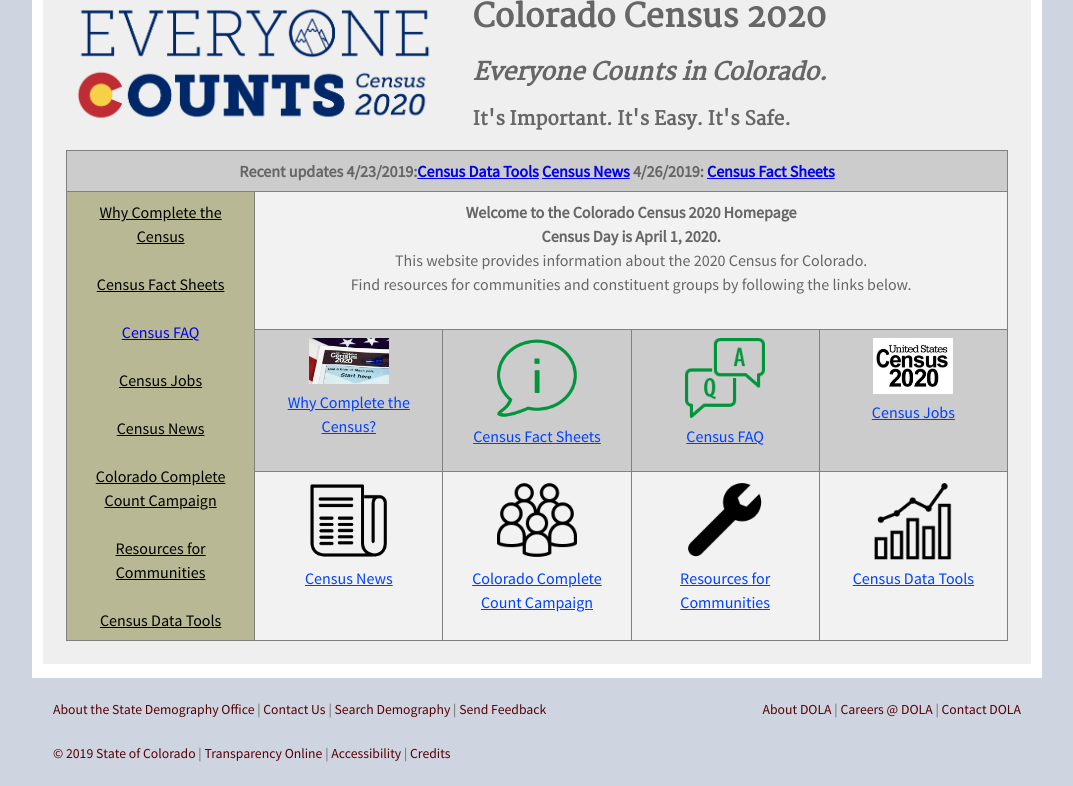
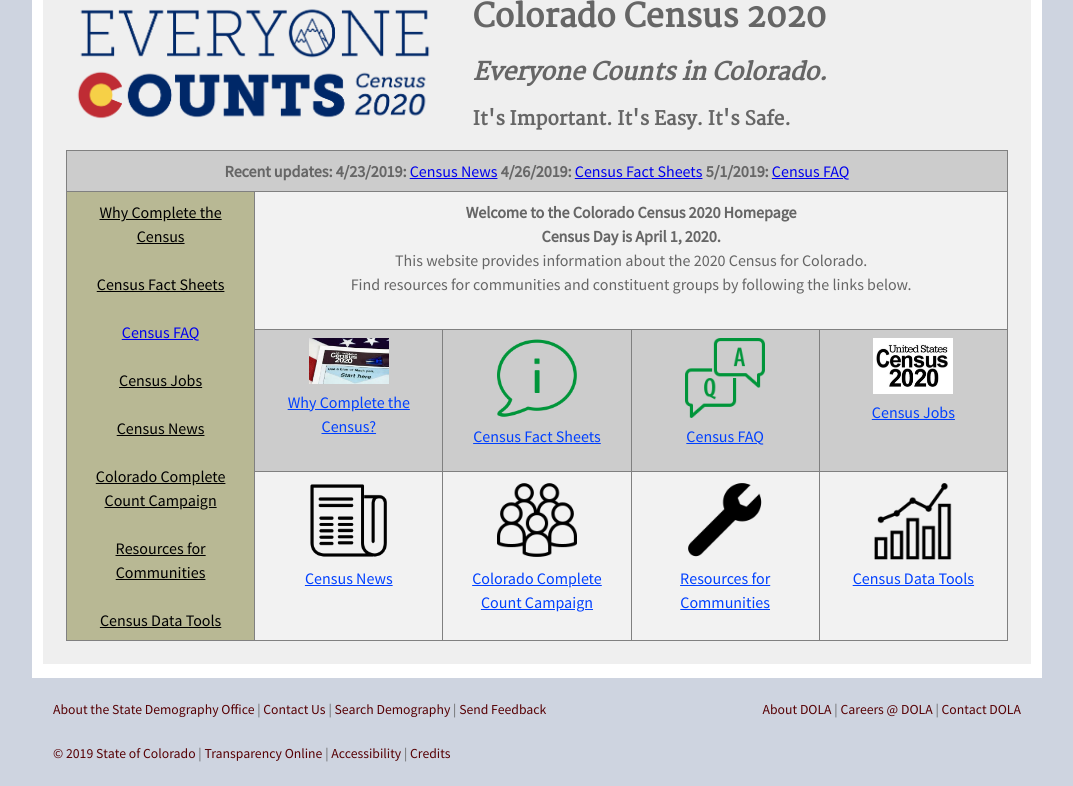
Before and after one commit to TBleess/Website_New, a Jekyll site: the page built from pages/5_CensusACS/census_2020_main.html, in a window 1280 px wide and 900 px high, scrolled down 851 px, cut to the strip 114-900 px from the top of the window. Shown: the whole strip, without its empty margins (103-1176 px from the left). Built offline with Jekyll 4.4.1, drawn with Linux system fonts in a browser that asks for light colours.

Commit message:
Update census_2020_main.html

```diff
--- a/pages/5_CensusACS/census_2020_main.html
+++ b/pages/5_CensusACS/census_2020_main.html
@@ -67,7 +67,10 @@
 		<col width="176px">
 		<col width="176px">
 		<td align="left" colspan="5" >
-		<b>Recent updates  <b>4/23/2019:</b><a href='https://demography.dola.colorado.gov/census-acs/2020-response-tracker/'>Census Data Tools</a>  <a href='https://demography.dola.colorado.gov/census-acs/2020-news/'> Census News</a> <b>4/26/2019:</b> <a href='https://demography.dola.colorado.gov/census-acs/2020-factsheets/'>Census Fact Sheets</a>
+			<b>Recent updates:</b>
+			<b>4/23/2019:</b>  <a href='https://demography.dola.colorado.gov/census-acs/2020-news/'> Census News</a>
+			<b>4/26/2019:</b> <a href='https://demography.dola.colorado.gov/census-acs/2020-factsheets/'>Census Fact Sheets</a>
+			<b>5/1/2019:</b> <a href='https://demography.dola.colorado.gov/census-acs/2020-faq/'>Census FAQ</a>
 		</td>
                 </tr>
 		<tr>
```
